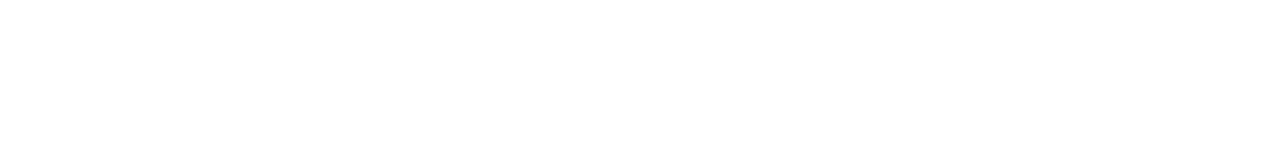
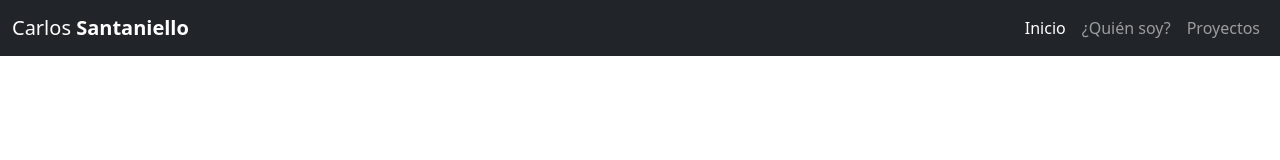
Before and after one commit to cesantaniello/portfolio-bootstrap, a plain HTML site: page index.html in a window 1280 px wide. Drawn offline with nearby package versions, Linux system fonts and the light colour scheme.

Commit message:
1.Starting structure

```diff
--- a/css/styles.scss
+++ b/css/styles.scss
@@ -0,0 +1,3 @@
+html{
+    font-size: 13px;
+}
--- a/index.html
+++ b/index.html
@@ -4,15 +4,38 @@
     <!-- Required meta tags -->
     <meta charset="utf-8">
     <meta name="viewport" content="width=device-width, initial-scale=1">
-
+    <link rel="shortcut icon" type="image/x-icon" href="/images/favicon.ico">
     <!-- Bootstrap CSS -->
     <link href="https://cdn.jsdelivr.net/npm/bootstrap@5.0.2/dist/css/bootstrap.min.css" rel="stylesheet" integrity="sha384-EVSTQN3/azprG1Anm3QDgpJLIm9Nao0Yz1ztcQTwFspd3yD65VohhpuuCOmLASjC" crossorigin="anonymous">
 
     <link rel="stylesheet" href="./css/styles.css">
-    <title>Hello, world!</title>
+    <title>Blog personal de Carlos Santaniello</title>
 </head>
 <body>
 
+    <nav id="header" class="navbar navbar-expand-md navbar-dark bg-dark fixed-top">
+        <div class="container-fluid ">
+            <a class="navbar-brand" href="#">
+                Carlos <strong>Santaniello</strong>
+            </a>
+            <button class="navbar-toggler" type="button" data-bs-toggle="collapse" data-bs-target="#navbarNav" aria-controls="navbarNav" aria-expanded="false" aria-label="Toggle navigation">
+                <span class="navbar-toggler-icon"></span>
+            </button>
+            <div class="collapse navbar-collapse" id="navbarNav">
+                <ul class="navbar-nav ms-auto">
+                    <li class="nav-item">
+                        <a class="nav-link active" aria-current="page" href="#inicio">Inicio</a>
+                    </li>
+                    <li class="nav-item">
+                        <a class="nav-link" href="#quien-soy">¿Quién soy?</a>
+                    </li>
+                    <li class="nav-item">
+                        <a class="nav-link" href="#proyectos">Proyectos</a>
+                    </li>
+                </ul>
+            </div>
+        </div>
+    </nav>
     <!-- Optional JavaScript; choose one of the two! -->
 
     <!-- Option 1: Bootstrap Bundle with Popper -->
@@ -23,10 +46,5 @@
     <script src="https://cdn.jsdelivr.net/npm/@popperjs/core@2.9.2/dist/umd/popper.min.js" integrity="sha384-IQsoLXl5PILFhosVNubq5LC7Qb9DXgDA9i+tQ8Zj3iwWAwPtgFTxbJ8NT4GN1R8p" crossorigin="anonymous"></script>
     <script src="https://cdn.jsdelivr.net/npm/bootstrap@5.0.2/dist/js/bootstrap.min.js" integrity="sha384-cVKIPhGWiC2Al4u+LWgxfKTRIcfu0JTxR+EQDz/bgldoEyl4H0zUF0QKbrJ0EcQF" crossorigin="anonymous"></script>
     -->
-    <div class="container">
-        <div class="row">
-
-        </div>
-    </div>
 </body>
 </html>
```
Also changed, not shown: images/avatar.png (added), images/desarrollador.svg (added), images/favicon.ico (added), images/imagen-grande.jpg (added), images/logo.png (added), images/man.jpg (added), images/proyecto1.png (added), images/proyecto2.png (added), images/proyecto3.png (added), images/proyecto4.png (added).
